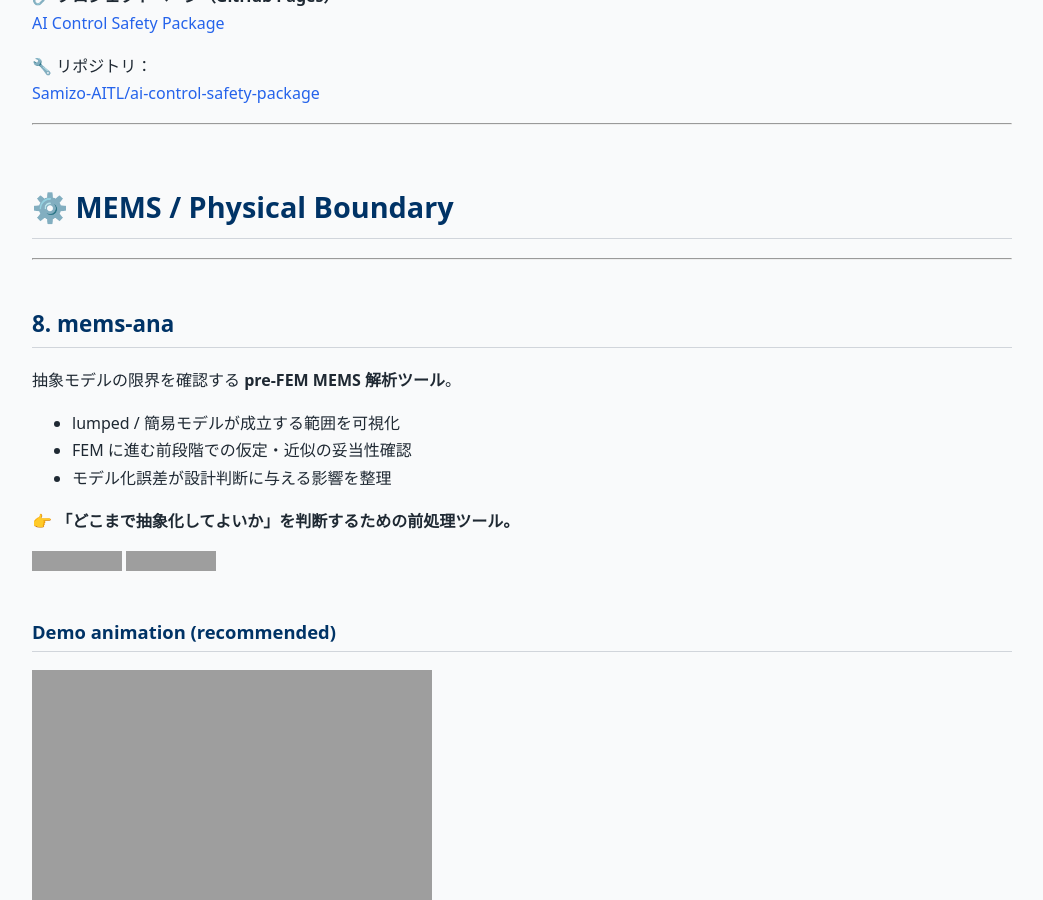
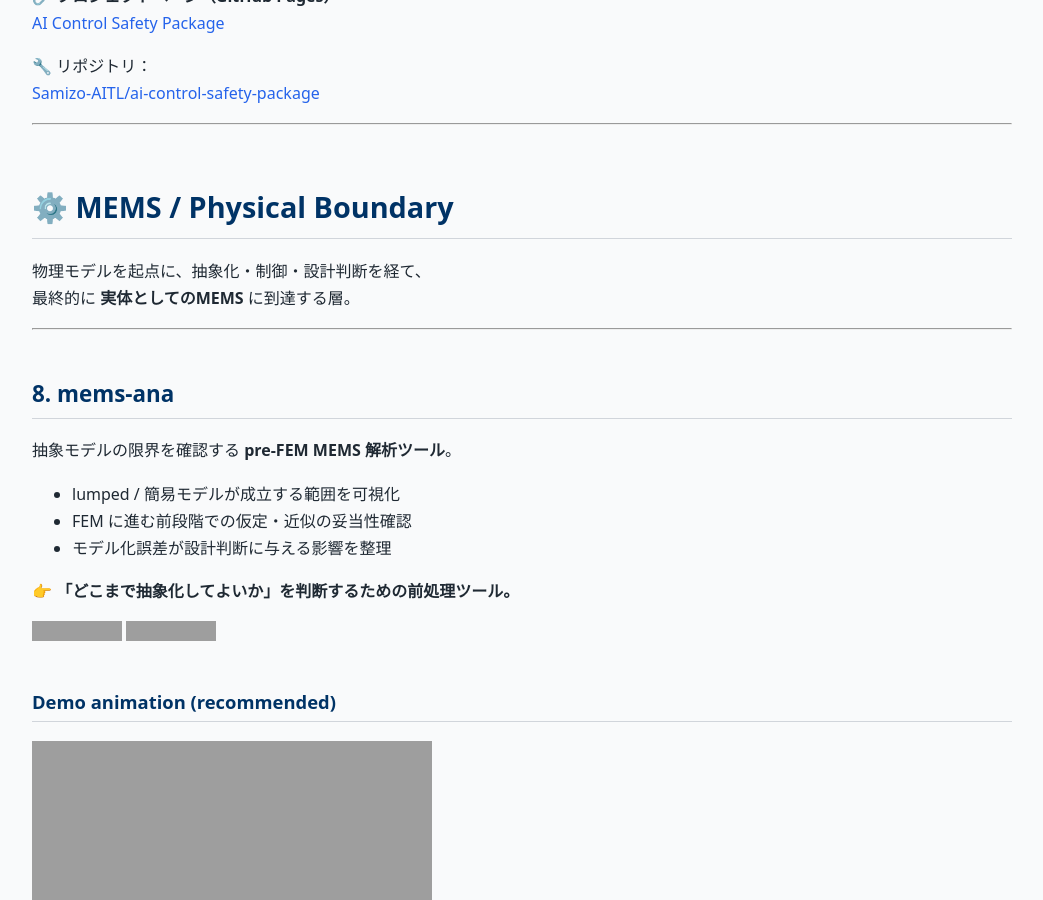
Before and after one commit to Samizo-AITL/Samizo-AITL.github.io, a Jekyll site: the page built from portal/index.md, in a window 1280 px wide and 900 px high, scrolled down 16941 px. Shown: the whole window, without its empty margins (118-1161 px from the left). Built offline with Jekyll 4.4.1, drawn with Linux system fonts in a browser that asks for light colours; our own code applies the rules of GitHub Pages for plain Markdown files; grey boxes are pictures that could not be loaded.

Commit message:
Update index.md

```diff
--- a/portal/index.md
+++ b/portal/index.md
@@ -506,6 +506,9 @@ AI / LLM を用いた制御システムを
 
 # ⚙️ MEMS / Physical Boundary
 
+物理モデルを起点に、抽象化・制御・設計判断を経て、
+最終的に **実体としてのMEMS** に到達する層。
+
 ---
 
 ## 8. mems-ana
```
